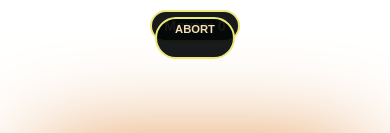
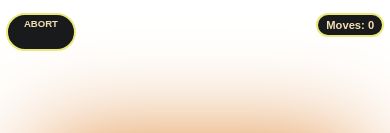
Before and after one commit to 02-Shivaraj/GV-frontend, a plain HTML site: page frontend/Match_cards/cards.html in a window 390 px wide. Shown: the top 133 px of the page. Drawn offline with Linux system fonts and the light colour scheme.

Commit message:
match cards css updated for mobile view

```diff
--- a/frontend/Match_cards/cards.css
+++ b/frontend/Match_cards/cards.css
@@ -208,32 +208,45 @@ body {
     }
 }
 
-/* Mobile portrait */
+/* Mobile portrait - FIXED VERSION */
 @media screen and (max-width: 768px) and (orientation: portrait) {
     body {
         background-attachment: scroll;
     }
 
     #board {
-        margin: 15vh auto 20px;
+        margin: 18vh auto 20px; /* Increased top margin to accommodate both buttons */
         width: clamp(280px, 90vw, 400px);
         gap: clamp(2px, 0.8vw, 5px);
         padding: clamp(5px, 1.5vw, 10px);
     }
 
+    /* Keep moves counter at top right */
     #moves-counter {
-        position: static;
-        margin: 10px auto 0;
-        display: inline-block;
-        top: auto;
-        right: auto;
+        position: fixed;
+        top: 2%;
+        right: 2%;
+        padding: 6px 12px;
+        z-index: 100;
     }
 
+    /* Keep abort button at top left */
     #abort {
+        position: fixed;
         top: 2%;
-        left: 50%;
-        transform: translateX(-50%);
-        width: clamp(100px, 25vw, 140px);
+        left: 2%;
+        width: clamp(80px, 20vw, 120px);
+        height: clamp(35px, 5vh, 50px);
+        z-index: 100;
+    }
+
+    #abort h1 {
+        font-size: clamp(0.7rem, 2.2vw, 1rem);
+        padding: 5px 0;
+    }
+
+    #moves-counter h2 {
+        font-size: clamp(0.8rem, 2.2vw, 1.1rem);
     }
 
     #winner-banner {
@@ -251,7 +264,7 @@ body {
 @media screen and (max-width: 480px) {
     #board {
         width: clamp(260px, 95vw, 320px);
-        margin: 12vh auto 15px;
+        margin: 16vh auto 15px; /* Adjusted margin for small screens */
         border-width: clamp(3px, 1vw, 6px);
         border-radius: 10px;
     }
@@ -261,13 +274,26 @@ body {
     }
 
     #abort {
-        width: clamp(80px, 20vw, 100px);
-        height: clamp(35px, 5vh, 45px);
+        width: clamp(70px, 18vw, 90px);
+        height: clamp(32px, 4.5vh, 42px);
+        top: 1.5%;
+        left: 1.5%;
     }
 
     #abort h1 {
+        font-size: clamp(0.6rem, 1.8vw, 0.8rem);
+        padding: 4px 0;
+    }
+
+    #moves-counter {
+        top: 1.5%;
+        right: 1.5%;
+        padding: 4px 8px;
+        border-radius: 15px;
+    }
+
+    #moves-counter h2 {
         font-size: clamp(0.7rem, 2vw, 0.9rem);
-        padding: 5px 0;
     }
 
     #winner-banner {
@@ -292,18 +318,32 @@ body {
 @media screen and (max-width: 320px) {
     #board {
         width: 95vw;
-        margin: 10vh auto 10px;
+        margin: 14vh auto 10px; /* Adjusted for very small screens */
         gap: 2px;
         padding: 5px;
     }
 
+    #abort {
+        width: 60px;
+        height: 30px;
+        top: 1%;
+        left: 1%;
+    }
+
+    #abort h1 {
+        font-size: 0.6rem;
+        padding: 3px 0;
+    }
+
     #moves-counter {
-        padding: 4px 8px;
-        border-radius: 15px;
+        top: 1%;
+        right: 1%;
+        padding: 3px 6px;
+        border-radius: 12px;
     }
 
     #moves-counter h2 {
-        font-size: 0.8rem;
+        font-size: 0.65rem;
     }
 
     #winner-banner {
@@ -318,6 +358,6 @@ body {
 
     #replay h1,
     #exit h1 {
-        font-size: 0.9rem;
+        font-size: 0.8rem;
     }
 }
```
